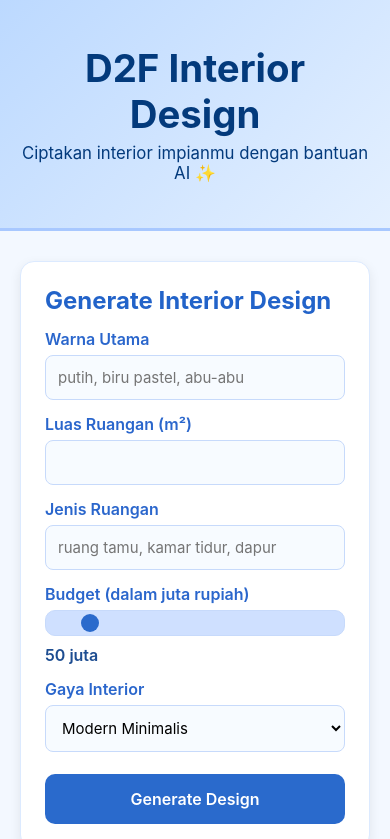
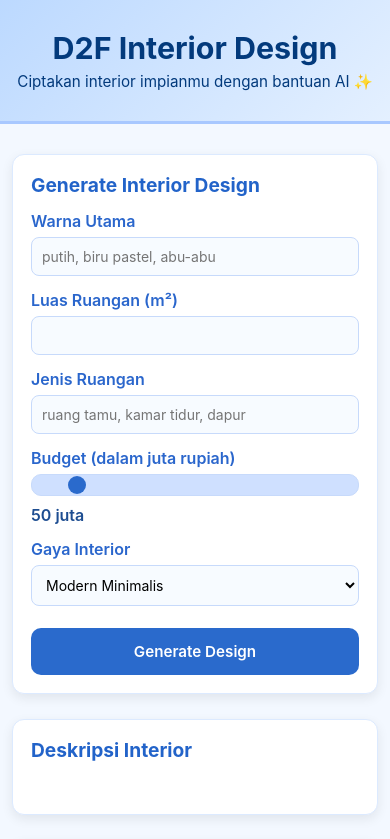
Before and after one commit to cibers89/interior-ai-generator, a website: page public/index.html in a window 390 px wide. Shown: the top 839 px of the page. Drawn offline with Linux system fonts and the light colour scheme.

Commit message:
Update styles

```diff
--- a/public/css/styles.css
+++ b/public/css/styles.css
@@ -238,3 +238,86 @@ input[type="range"]::-webkit-slider-thumb {
   text-align: center;
   margin-top: 25px;
 }
+
+
+/* ============================
+   MOBILE RESPONSIVE MODE
+   ============================ */
+@media (max-width: 768px) {
+
+  body {
+    padding-bottom: 40px;
+  }
+
+  /* Header */
+  .header {
+    padding: 30px 15px;
+  }
+
+  .header h1 {
+    font-size: 1.9rem;
+  }
+
+  .header p {
+    font-size: 0.95rem;
+  }
+
+  /* Container */
+  .container {
+    padding: 0 12px;
+  }
+
+  /* Card */
+  .card {
+    padding: 18px;
+    border-radius: 12px;
+  }
+
+  .card h2 {
+    font-size: 1.2rem;
+  }
+
+  /* Input fields */
+  input,
+  select {
+    font-size: 14px;
+    padding: 10px;
+  }
+
+  /* Buttons */
+  .btn {
+    padding: 14px;
+    font-size: 0.95rem;
+  }
+
+  /* Image grid adjusts to 1 column */
+  .image-grid {
+    grid-template-columns: 1fr;
+    gap: 12px;
+  }
+
+  /* Better spacing for text */
+  #textResult {
+    font-size: 0.95rem;
+    line-height: 1.45;
+  }
+
+  /* Progress bar */
+  .progress-container {
+    height: 8px;
+  }
+
+  /* Loader sizes */
+  .loader-img {
+    width: 45px;
+    height: 45px;
+  }
+
+  .loader-text::before,
+  .loader-text::after,
+  .loader-text div {
+    width: 10px;
+    height: 10px;
+  }
+
+}
```
